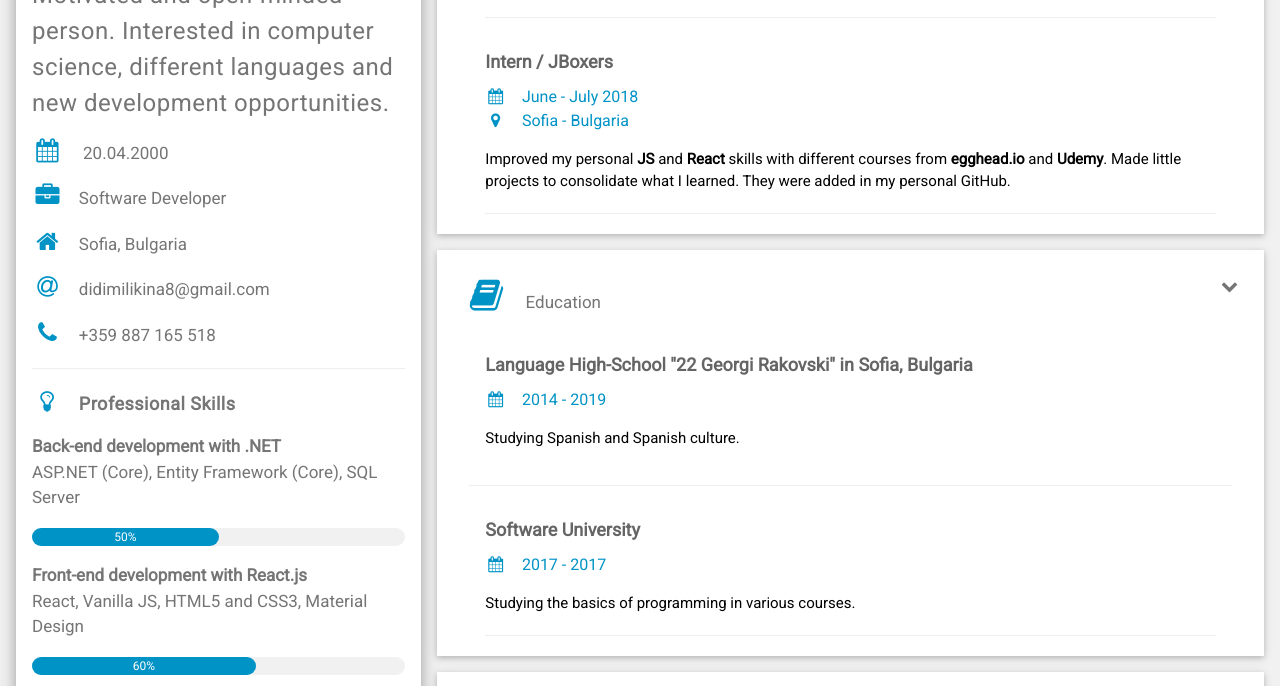
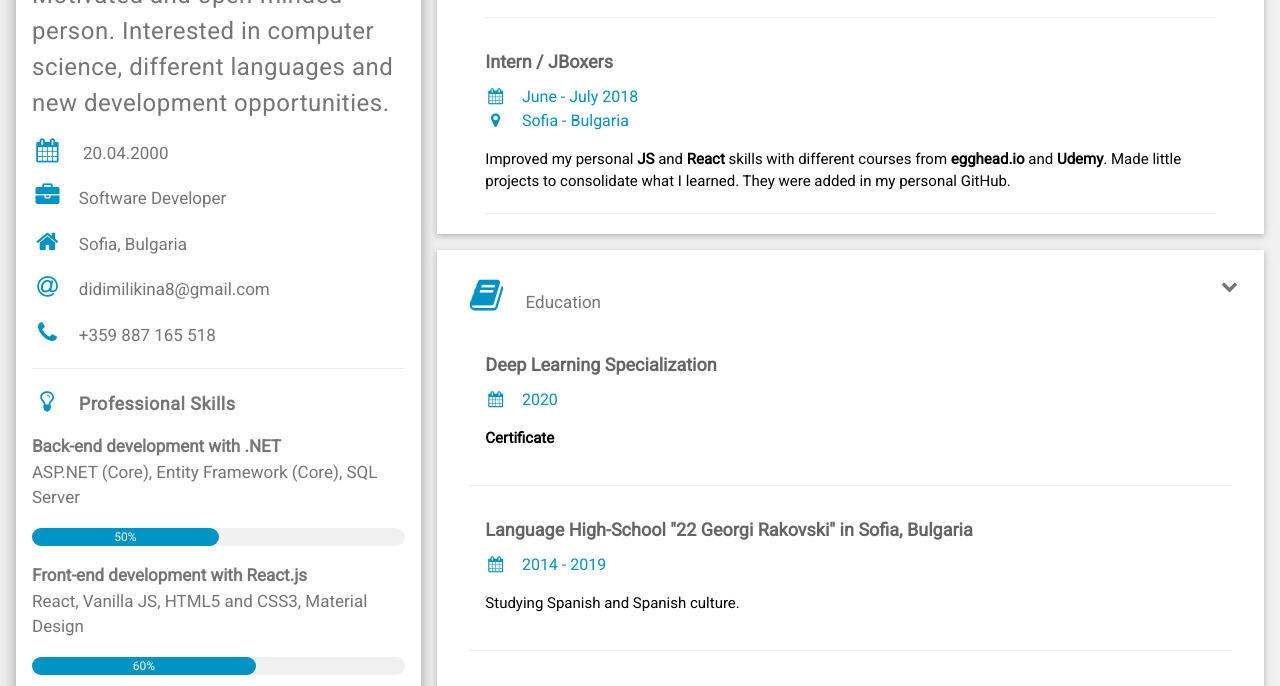
Before and after one commit to DidiMilikina/DidiMilikina.github.io, a plain HTML site: page index.html in a window 1280 px wide. Shown: the part 529-1215 px from the top of the page. Drawn offline with Linux system fonts and the light colour scheme.

Commit message:
Added Deep Learning Specialization certificate

```diff
--- a/index.html
+++ b/index.html
@@ -246,6 +246,22 @@
                     </h2>
                     <div id="education" class="cv-container cv-hide cv-show">
 
+                        <div class="cv-container">
+                            <h5 class="cv-opacity">
+                                <b>
+                                    <a target="blank" href="hhttps://www.deeplearning.ai/">Deep Learning Specialization</a>
+                                </b>
+                            </h5>
+                            <h6 class="cv-text-teal">
+                                <i class="fa fa-calendar fa-fw cv-margin-right"></i>2020</h6>
+                            <p>
+                                <b>
+                                    <a target="blank"
+                                        href="https://www.coursera.org/account/accomplishments/specialization/BC856SN6G4UD">Certificate</a>
+                                </b>
+                            </p>
+                        </div>
+                        <hr>
                         <div class="cv-container">
                             <h5 class="cv-opacity">
                                 <b>
```
